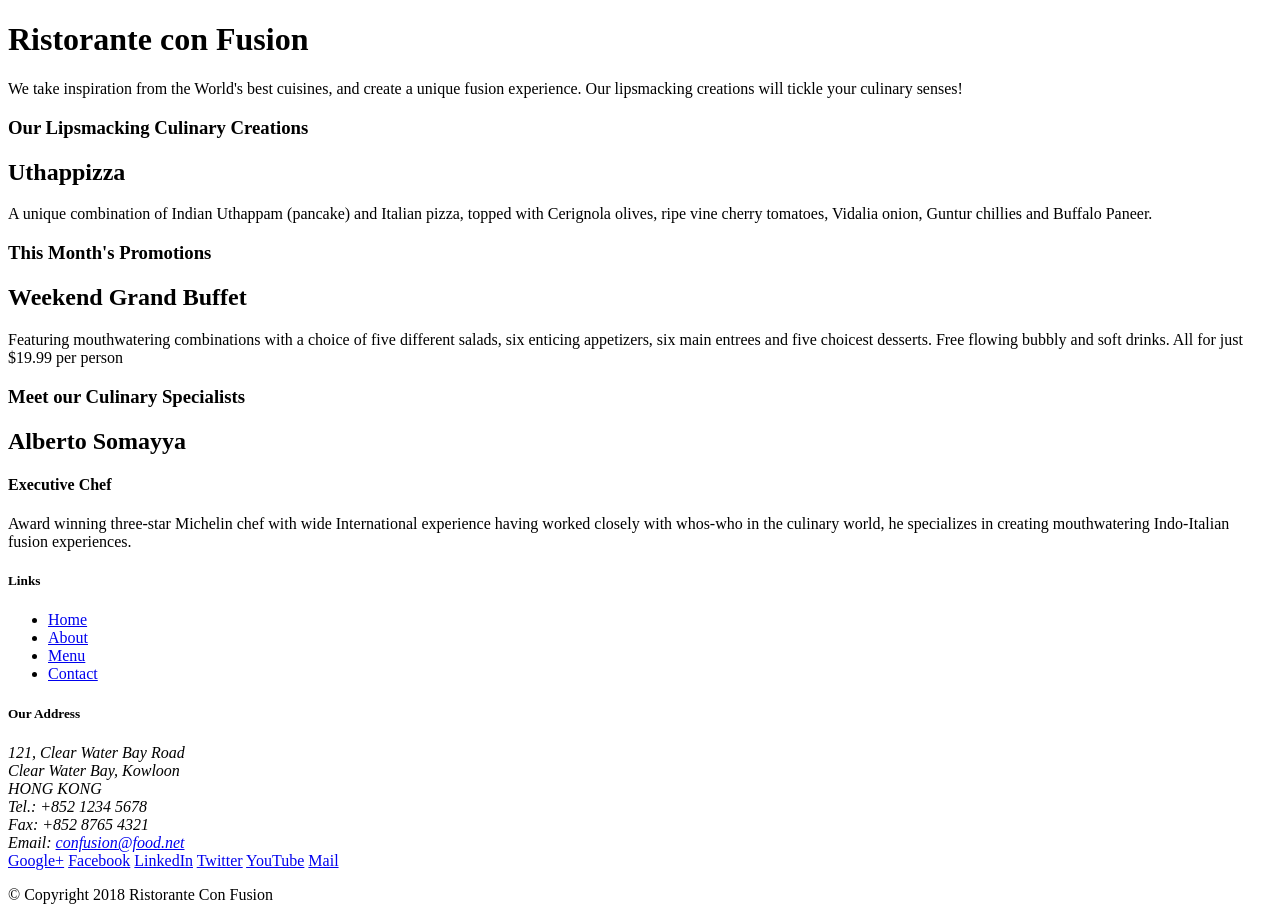
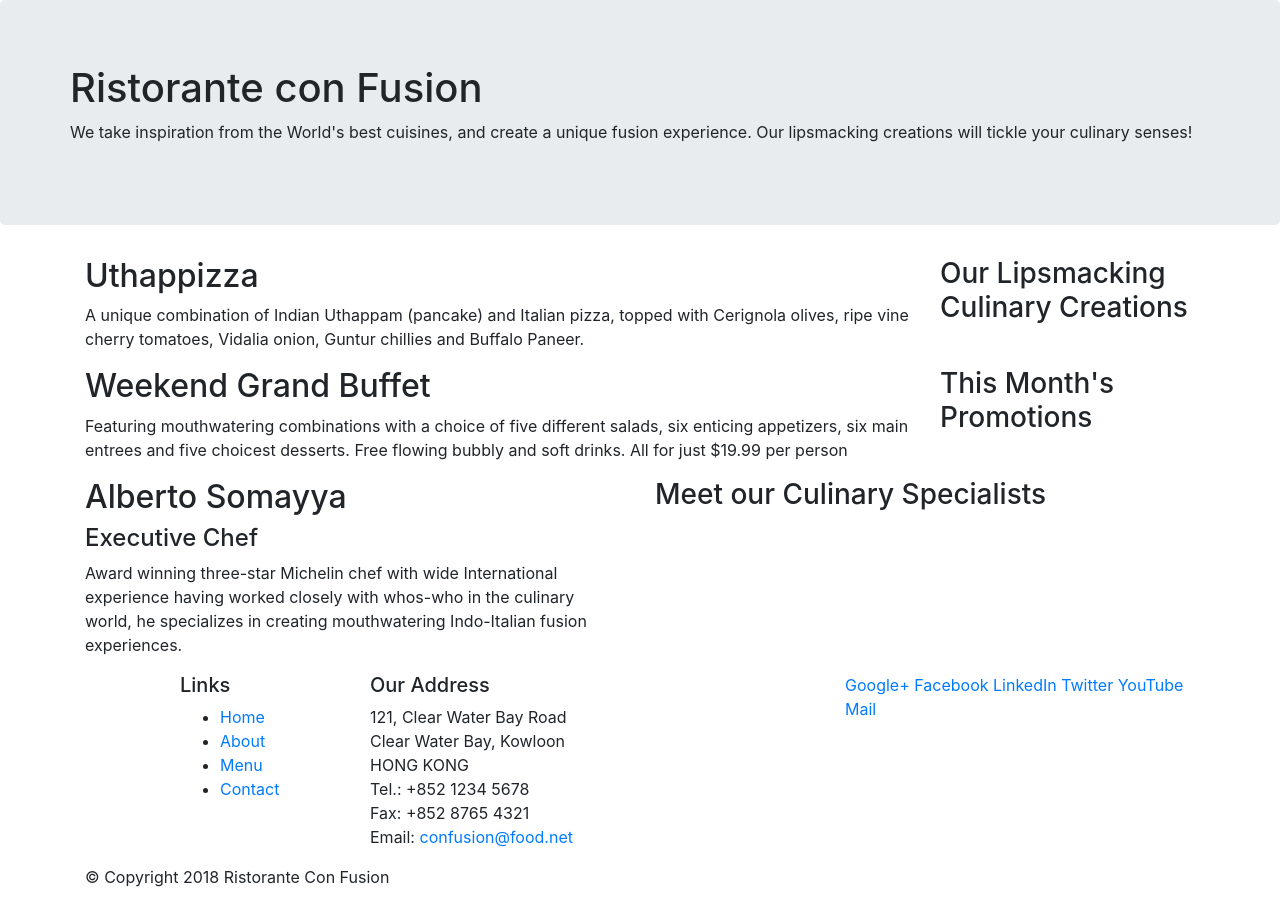
Before and after one commit to amagrawal87/conFusion, a website: page index.html in a window 1280 px wide. Drawn offline with nearby package versions, Linux system fonts and the light colour scheme.

Commit message:
bootstrap exercise 1

```diff
--- a/index.html
+++ b/index.html
@@ -2,51 +2,58 @@
 <html lang="en">
 
 <head>
+    <!-- Required meta tags always come first -->
+    <meta charset="utf-8">
+    <meta name="viewport" content="width=device-width, initial-scale=1, shrink-to-fit=no">
+    <meta http-equiv="x-ua-compatible" content="ie=edge">
+
+    <!-- Bootstrap CSS -->
+    <link rel="stylesheet" href="node_modules/bootstrap/dist/css/bootstrap.min.css">
     <title>Ristorante Con Fusion</title>
 </head>
 
 <body>
 
-    <header>
-        <div>
-            <div>
-                <div>
+    <header class="jumbotron">
+        <div class="container">
+            <div class="row">
+                <div class "col-12 col-sm-6">
                     <h1>Ristorante con Fusion</h1>
                     <p>We take inspiration from the World's best cuisines, and create a unique fusion experience. Our lipsmacking creations will tickle your culinary senses!</p>
                 </div>
-                <div>
+                <div class="col-12 col-sm">
                 </div>
             </div>
         </div>
     </header>
 
-    <div>
-        <div>
-            <div>
+    <div class="container">
+        <div class="row">
+            <div class="col-12 col-sm-4 order-sm-last col-md-3">
                 <h3>Our Lipsmacking Culinary Creations</h3>
             </div>
-            <div>
+            <div class="col col-sm order-sm-first col-md">
                 <h2>Uthappizza</h2>
                 <p>A unique combination of Indian Uthappam (pancake) and Italian pizza, topped with Cerignola olives, ripe vine cherry tomatoes, Vidalia onion, Guntur chillies and Buffalo Paneer.</p>
             </div>
         </div>
 
 
-        <div>
-            <div>
+        <div class = "row">
+            <div class="col-12 col-sm-4 col-sm-4 order-sm-last col-md-3">
                 <h3>This Month's Promotions</h3>
             </div>
-            <div>
+            <div  class="col-12 col-sm order-sm-first col-md">
                 <h2>Weekend Grand Buffet</h2>
                 <p>Featuring mouthwatering combinations with a choice of five different salads, six enticing appetizers, six main entrees and five choicest desserts. Free flowing bubbly and soft drinks. All for just $19.99 per person </p>
             </div>
         </div>
 
-        <div>
-            <div>
+        <div class="row">
+            <div class="col col-sm-4 order-sm-last col-md">
                 <h3>Meet our Culinary Specialists</h3>
             </div>
-            <div>
+            <div class="col col-sm order-sm-first col-md">
                 <h2>Alberto Somayya</h2>
                 <h4>Executive Chef</h4>
                 <p>Award winning three-star Michelin chef with wide International experience having worked closely with whos-who in the culinary world, he specializes in creating mouthwatering Indo-Italian fusion experiences. </p>
@@ -55,9 +62,9 @@
     </div>
 
     <footer>
-        <div>
-            <div>
-                <div>
+        <div class="container">
+            <div class="row">
+                <div class="col-4 offset-1 col-sm-2">
                     <h5>Links</h5>
                     <ul>
                         <li><a href="#">Home</a></li>
@@ -66,7 +73,7 @@
                         <li><a href="#">Contact</a></li>
                     </ul>
                 </div>
-                <div>
+                <div class="col-7 col-sm-5">
                     <h5>Our Address</h5>
                     <address>
 		              121, Clear Water Bay Road<br>
@@ -77,7 +84,7 @@
 		              Email: <a href="mailto:confusion@food.net">confusion@food.net</a>
 		           </address>
                 </div>
-                <div>
+                <div class ="col-12 col-sm-4">
                     <div>
                         <a href="http://google.com/+">Google+</a>
                         <a href="http://www.facebook.com/profile.php?id=">Facebook</a>
@@ -88,13 +95,17 @@
                     </div>
                 </div>
            </div>
-           <div>
-                <div>
+           <div class="row">
+                <div class = "col-auto">
                     <p>© Copyright 2018 Ristorante Con Fusion</p>
                 </div>
            </div>
         </div>
     </footer>
+     <!-- jQuery first, then Popper.js, then Bootstrap JS. -->
+    <script src="node_modules/jquery/dist/jquery.slim.min.js"></script>
+    <script src="node_modules/popper.js/dist/umd/popper.min.js"></script>
+    <script src="node_modules/bootstrap/dist/js/bootstrap.min.js"></script>
 
 </body>
 
```
Also changed, not shown: css/styles.css (added).
